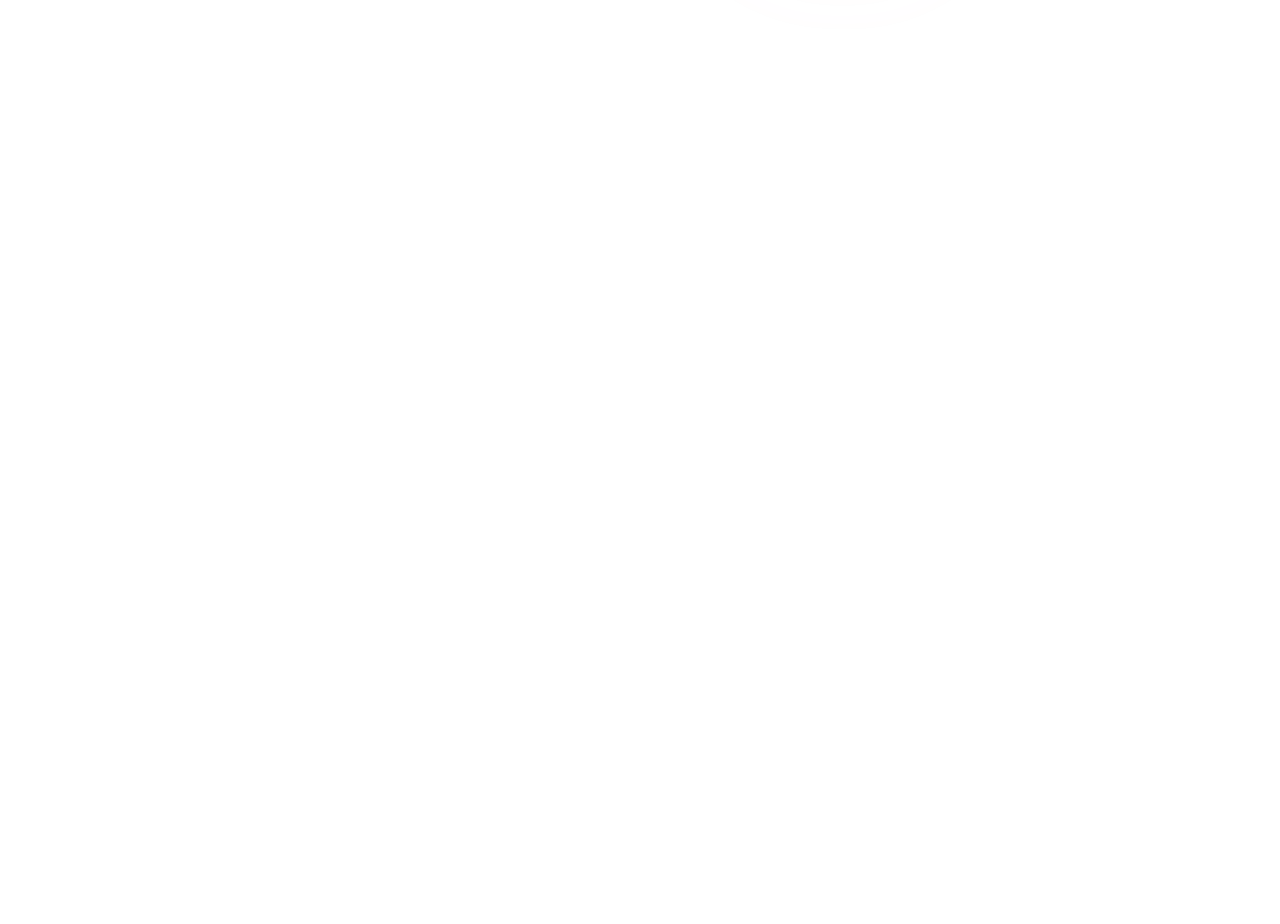
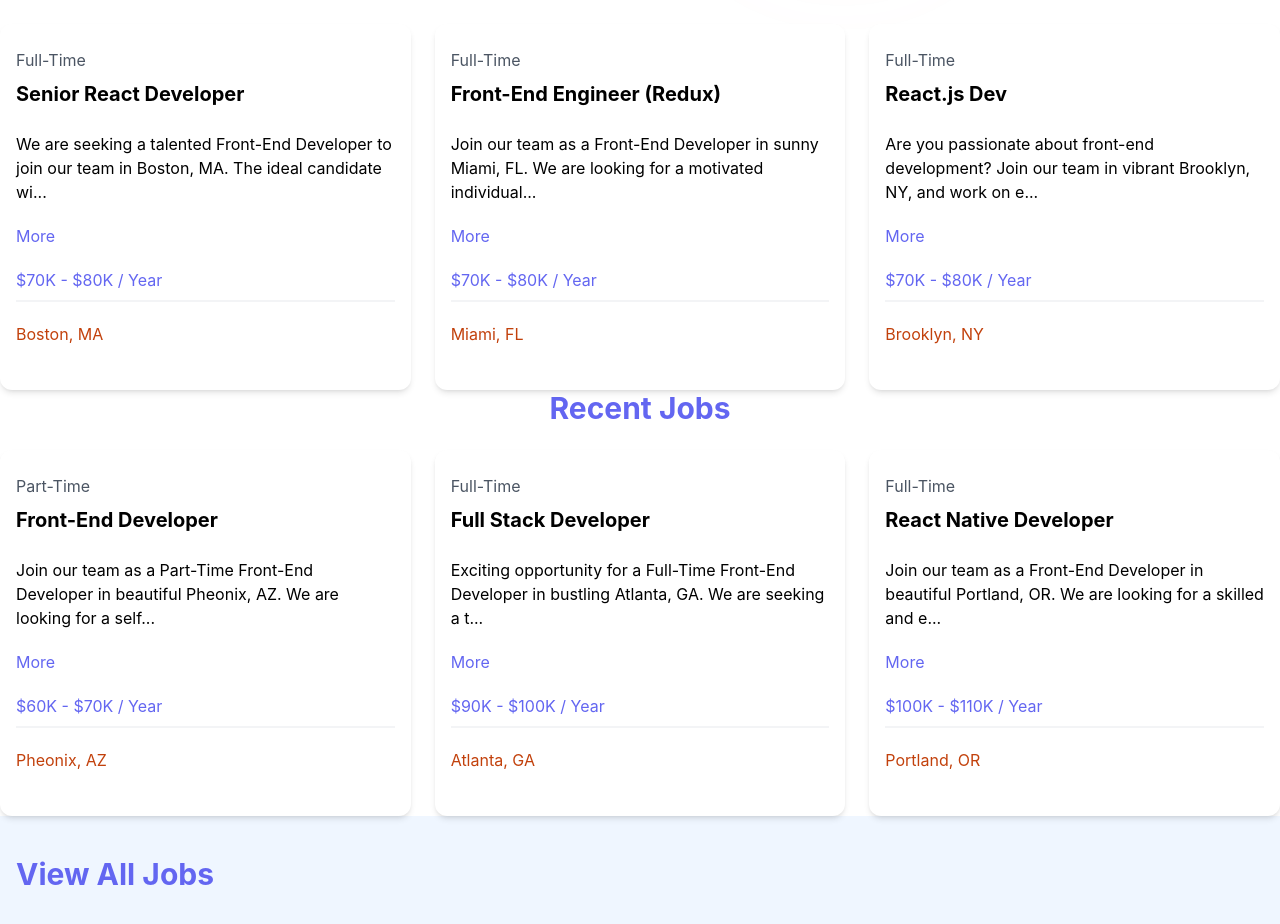
Before and after one commit to Nikola-Limpet/JobFinderAPP, a React (Vite) app in the folder react-app/: page / in a window 1280 px wide. Shown: the part 1100-2024 px from the top of the page. Before the commit the page ends 1022 px from the top, so only its background shows below. Built offline with nearby package versions, Linux system fonts and the light colour scheme.

Commit message:
listing job

```diff
--- a/react-app/src/App.jsx
+++ b/react-app/src/App.jsx
@@ -2,6 +2,8 @@
 import NavBar from './components/NavBar'; // Adjust the path as necessary
 import Hero from './components/Hero';
 import HomeCards from './components/HomeCards';
+import JobsList from './components/JobsList';
+import ViewAllJobs from './components/ViewAllJobs';
 
 function App() {
   return (
@@ -13,6 +15,8 @@
       />
 
       <HomeCards />
+      <JobsList />
+      <ViewAllJobs />
     </>
   );
 }
--- /dev/null
+++ b/react-app/src/components/Cards.jsx
@@ -0,0 +1,11 @@
+import React from 'react'
+
+const Cards = ({children, bg= 'bg-gray-100'}) => {
+  return (
+    <div className={`${bg} p-6 rounded-lg shadow-md`}>
+      {children}
+    </div>
+  )
+}
+
+export default Cards
--- a/react-app/src/components/HomeCards.jsx
+++ b/react-app/src/components/HomeCards.jsx
@@ -1,36 +1,35 @@
 // import { Link } from 'react-router-dom';
 import React from 'react';
-// import Card from './Card';
+import Cards from './Cards';
 
 const HomeCards = () => {
   return (
     <section className='py-4'>
       <div className='container-xl lg:container m-auto'>
         <div className='grid grid-cols-1 md:grid-cols-2 gap-4 p-4 rounded-lg'>
-          {/* <Card>
+          <Cards>
             <h2 className='text-2xl font-bold'>For Developers</h2>
             <p className='mt-2 mb-4'>
-              Browse our React jobs and start your career today
+              Browse our jobs and start your career today
             </p>
-            <Link
+            {/* <a
               to='/jobs'
               className='inline-block bg-black text-white rounded-lg px-4 py-2 hover:bg-gray-700'
-            >
-              Browse Jobs
-            </Link>
-          </Card> */}
-          {/* <Card bg='bg-indigo-100'>
+            ></a>
+              Browse Jobs */}
+          </Cards>
+          <Cards bg='bg-indigo-100'>
             <h2 className='text-2xl font-bold'>For Employers</h2>
             <p className='mt-2 mb-4'>
               List your job to find the perfect developer for the role
             </p>
-            <Link
+            {/* <Link
               to='/add-job'
               className='inline-block bg-indigo-500 text-white rounded-lg px-4 py-2 hover:bg-indigo-600'
             >
               Add Job
-            </Link>
-          </Card> */}
+            </Link> */}
+          </Cards>
         </div>
       </div>
     </section>
--- /dev/null
+++ b/react-app/src/components/JobListing.jsx
@@ -0,0 +1,50 @@
+import { useState } from 'react';
+
+const JobListing = ({ job }) => {
+  const [showFullDescription, setShowFullDescription] = useState(false);
+
+
+  let description = job.description;
+
+  if (!showFullDescription) {
+    description = description.substring(0, 100) + '...';
+  }
+
+  return (
+    <div className='bg-white rounded-xl shadow-md relative'>
+      <div className='p-4'>
+        <div className='mb-6'>
+          <div className='text-gray-600 my-2'>{job.type}</div>
+          <h3 className='text-xl font-bold'>{job.title}</h3>
+        </div>
+
+        <div className='mb-5'>{description}</div>
+
+        <button
+          onClick={() => setShowFullDescription((prevState) => !prevState)}
+          className='text-indigo-500 mb-5 hover:text-indigo-600'
+        >
+          {showFullDescription ? 'Less' : 'More'}
+        </button>
+
+        <h3 className='text-indigo-500 mb-2'>{job.salary} / Year</h3>
+
+        <div className='border border-gray-100 mb-5'></div>
+
+        <div className='flex flex-col lg:flex-row justify-between mb-4'>
+          <div className='text-orange-700 mb-3'>
+            {/* <FaMapMarker className='inline text-lg mb-1 mr-1' /> */}
+            {job.location}
+          </div>
+          {/* <Link
+            to={`/jobs/${job.id}`}
+            className='h-[36px] bg-indigo-500 hover:bg-indigo-600 text-white px-4 py-2 rounded-lg text-center text-sm'
+          >
+            Read More
+          </Link> */}
+        </div>
+      </div>
+    </div>
+  );
+};
+export default JobListing
--- /dev/null
+++ b/react-app/src/components/JobsList.jsx
@@ -0,0 +1,41 @@
+import React from 'react'
+import jobs from '../jobs.json'
+import JobListing from './JobListing'
+
+
+
+const JobsList = () => {
+
+  const displayJobsNew = jobs.slice(0,3); // Display only the first 3 jobs
+  const displayJobsRecent = jobs.slice(3,6); // Display only the next 3 jobs
+  return (
+  <>
+  <div className='container-xl lg:container m-auto'>
+    <h2 className='text-3xl font-bold text-indigo-500 mb-6 text-center'>
+      Broswer Jobs
+    </h2>
+    <p className='text-center font-bold text-gray-600 mb-6'>
+      Browse through the latest job listings on Nick's Job Portal.
+    </p>
+    <div className='grid grid-cols-1 md:grid-cols-3 gap-6'>
+      {displayJobsNew.map((job) => (
+        <JobListing key={job.id} job={job} />
+      ))}
+    </div>
+  <div className='container-xl lg:container m-auto'>
+    <h2 className='text-3xl font-bold text-indigo-500 mb-6 text-center'>
+      Recent Jobs
+    </h2>
+    <div className='grid grid-cols-1 md:grid-cols-3 gap-6'>
+      {displayJobsRecent.map((job) => (
+        <JobListing key={job.id} job={job} />
+      ))}
+    </div>
+  </div>
+  </div>
+  </>
+  )
+}
+
+
+export default JobsList;
--- /dev/null
+++ b/react-app/src/components/ViewAllJobs.jsx
@@ -0,0 +1,16 @@
+import React from 'react'
+
+const ViewAllJobs = () => {
+  return (
+    <section className='bg-blue-50 px-4 py-10'>
+      <a
+        href='/jobs'
+        className='text-3xl font-bold text-indigo-500 mb-6 text-center'
+      >
+        View All Jobs
+      </a>
+    </section>
+  )
+}
+
+export default ViewAllJobs
--- /dev/null
+++ b/react-app/src/jobs.json
@@ -0,0 +1,86 @@
+[
+    {
+      "id": "1",
+      "title": "Senior React Developer",
+      "type": "Full-Time",
+      "description": "We are seeking a talented Front-End Developer to join our team in Boston, MA. The ideal candidate will have strong skills in HTML, CSS, and JavaScript, with experience working with modern JavaScript frameworks such as React or Angular.",
+      "location": "Boston, MA",
+      "salary": "$70K - $80K",
+      "company": {
+        "name": "NewTek Solutions",
+        "description": "NewTek Solutions is a leading technology company specializing in web development and digital solutions. We pride ourselves on delivering high-quality products and services to our clients while fostering a collaborative and innovative work environment.",
+        "contactEmail": "contact@teksolutions.com",
+        "contactPhone": "555-555-5555"
+      }
+    },
+    {
+      "id": "2",
+      "title": "Front-End Engineer (Redux)",
+      "type": "Full-Time",
+      "location": "Miami, FL",
+      "description": "Join our team as a Front-End Developer in sunny Miami, FL. We are looking for a motivated individual with a passion for crafting beautiful and responsive web applications. Experience with UI/UX design principles and a strong attention to detail are highly desirable.",
+      "salary": "$70K - $80K",
+      "company": {
+        "name": "Veneer Solutions",
+        "description": "Veneer Solutions is a creative agency specializing in digital design and development. Our team is dedicated to pushing the boundaries of creativity and innovation to deliver exceptional results for our clients.",
+        "contactEmail": "contact@loremipsum.com",
+        "contactPhone": "555-555-5555"
+      }
+    },
+    {
+      "id": "3",
+      "title": "React.js Dev",
+      "type": "Full-Time",
+      "location": "Brooklyn, NY",
+      "description": "Are you passionate about front-end development? Join our team in vibrant Brooklyn, NY, and work on exciting projects that make a difference. We offer competitive compensation and a collaborative work environment where your ideas are valued.",
+      "salary": "$70K - $80K",
+      "company": {
+        "name": "Dolor Cloud",
+        "description": "Dolor Cloud is a leading technology company specializing in digital solutions for businesses of all sizes. With a focus on innovation and customer satisfaction, we are committed to delivering cutting-edge products and services.",
+        "contactEmail": "contact@dolorsitamet.com",
+        "contactPhone": "555-555-5555"
+      }
+    },
+    {
+      "id": "4",
+      "title": "Front-End Developer",
+      "type": "Part-Time",
+      "description": "Join our team as a Part-Time Front-End Developer in beautiful Pheonix, AZ. We are looking for a self-motivated individual with a passion for creating engaging user experiences. This position offers flexible hours and the opportunity to work remotely.",
+      "location": "Pheonix, AZ",
+      "salary": "$60K - $70K",
+      "company": {
+        "name": "Alpha Elite",
+        "description": "Alpha Elite is a dynamic startup specializing in digital marketing and web development. We are committed to fostering a diverse and inclusive workplace where creativity and innovation thrive.",
+        "contactEmail": "contact@adipisicingelit.com",
+        "contactPhone": "555-555-5555"
+      }
+    },
+    {
+      "id": "5",
+      "title": "Full Stack Developer",
+      "type": "Full-Time",
+      "description": "Exciting opportunity for a Full-Time Front-End Developer in bustling Atlanta, GA. We are seeking a talented individual with a passion for building elegant and scalable web applications. Join our team and make an impact!",
+      "location": "Atlanta, GA",
+      "salary": "$90K - $100K",
+      "company": {
+        "name": "Browning Technologies",
+        "description": "Browning Technologies is a rapidly growing technology company specializing in e-commerce solutions. We offer a dynamic and collaborative work environment where employees are encouraged to think creatively and innovate.",
+        "contactEmail": "contact@consecteturadipisicing.com",
+        "contactPhone": "555-555-5555"
+      }
+    },
+    {
+      "id": "6",
+      "title": "React Native Developer",
+      "type": "Full-Time",
+      "description": "Join our team as a Front-End Developer in beautiful Portland, OR. We are looking for a skilled and enthusiastic individual to help us create innovative web solutions. Competitive salary and great benefits package available.",
+      "location": "Portland, OR",
+      "salary": "$100K - $110K",
+      "company": {
+        "name": "Port Solutions INC",
+        "description": "Port Solutions is a leading technology company specializing in software development and digital marketing. We are committed to providing our clients with cutting-edge solutions and our employees with a supportive and rewarding work environment.",
+        "contactEmail": "contact@ipsumlorem.com",
+        "contactPhone": "555-555-5555"
+      }
+    }
+]
```
